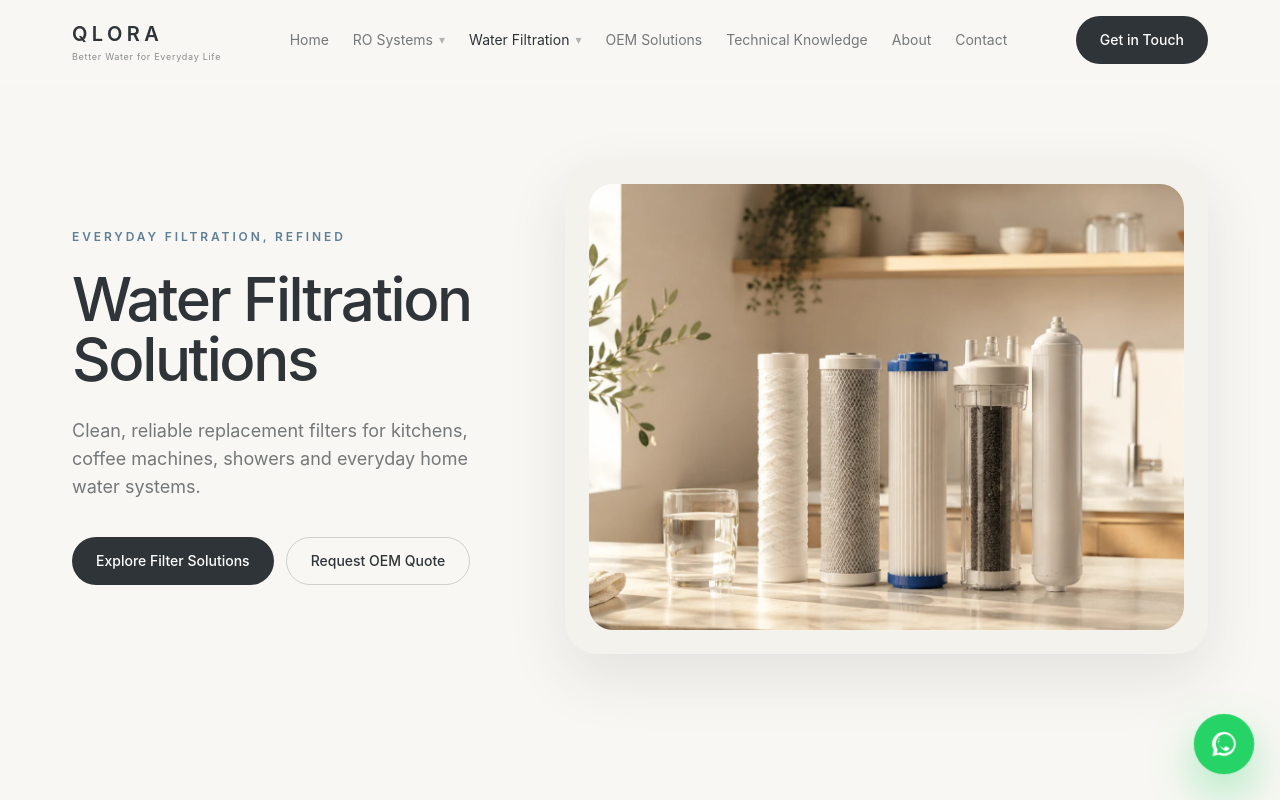
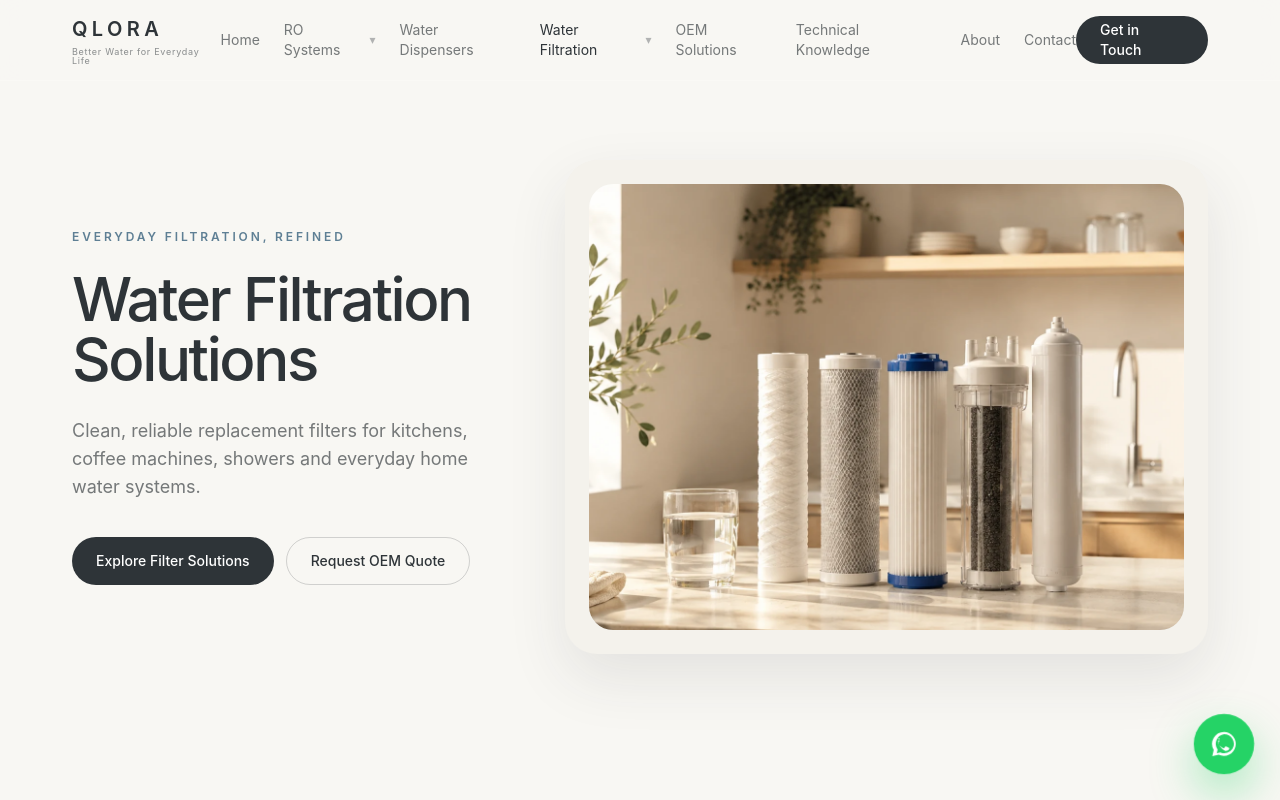
Before and after one commit to carol838/qlora-website, a React (Vite) app: page /water-filtration in a window 1280 px wide. Shown: the top 800 px of the page. Built offline with nearby package versions, Linux system fonts and the light colour scheme.

Commit message:
Restore Water Dispenser navigation

```diff
--- a/src/components/Header.tsx
+++ b/src/components/Header.tsx
@@ -111,6 +111,8 @@ export default function Header() {
             isMenuActive={isMenuActive(dropdownMenus[0])}
           />
 
+          <a href="/water-dispensers" className={`text-sm transition hover:text-ink ${isActive('/water-dispensers') ? 'text-ink' : 'text-ink/65'}`}>Water Dispensers</a>
+
           <DesktopDropdown
             menu={dropdownMenus[1]}
             isActive={isActive}
@@ -178,6 +180,9 @@ export default function Header() {
                     </div>
                   )}
                 </div>
+                {index === 0 && (
+                  <a onClick={() => setOpen(false)} href="/water-dispensers" className={`block border-b border-line py-3 text-base ${isActive('/water-dispensers') ? 'text-ink' : 'text-ink/75'}`}>Water Dispensers</a>
+                )}
               </div>
             )
           })}
```
